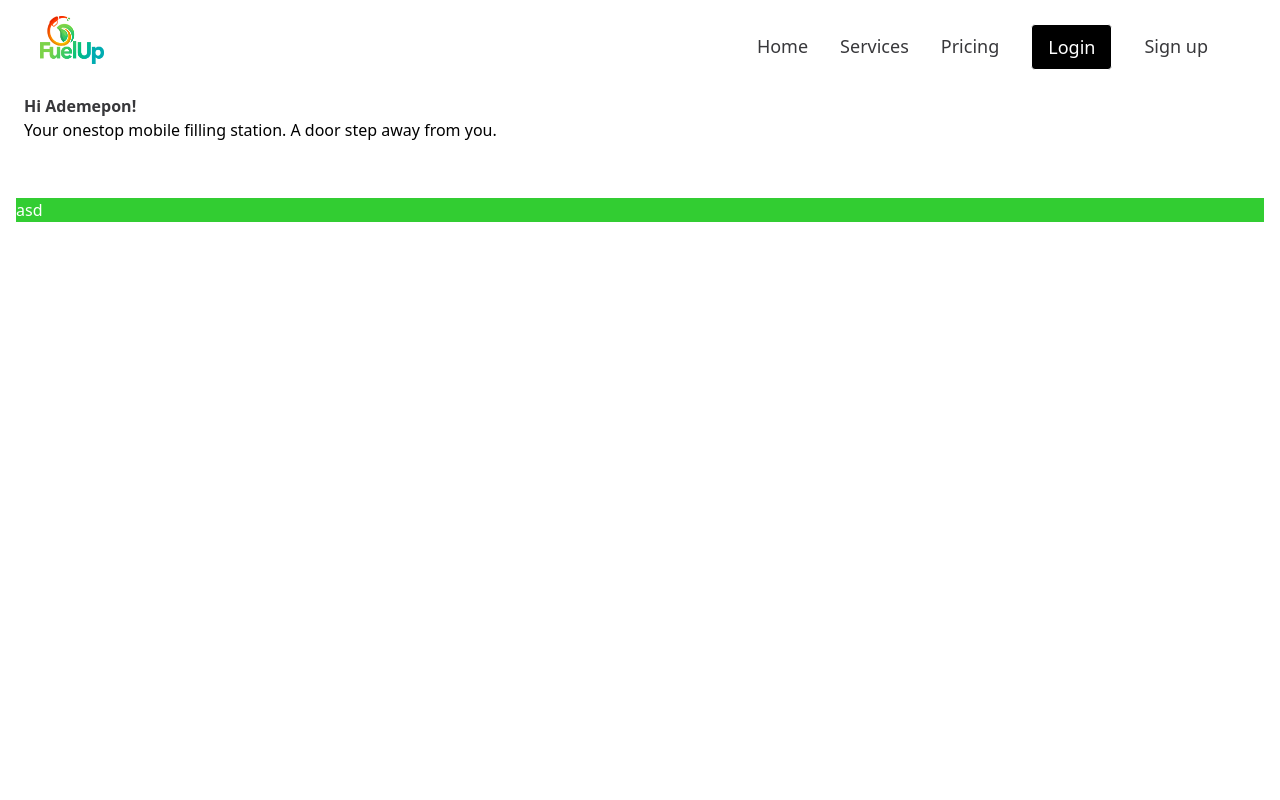
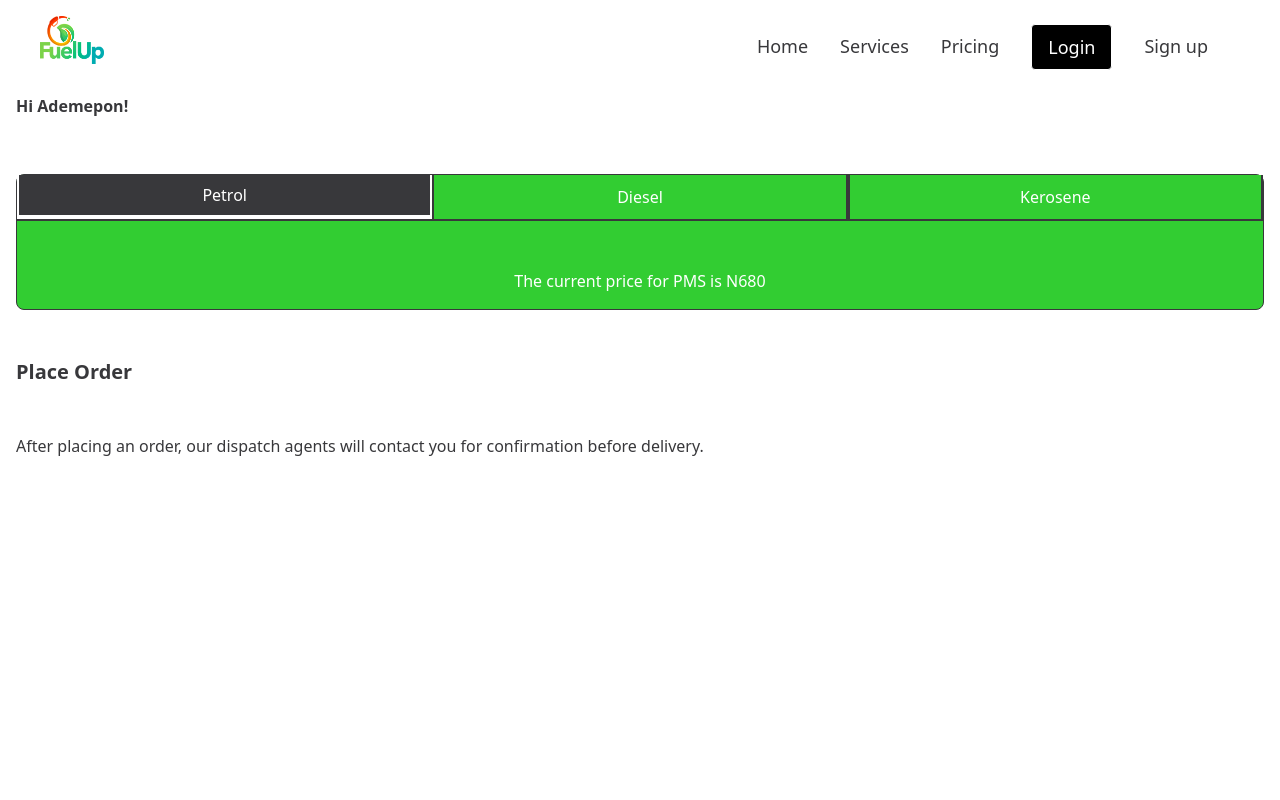
Before and after one commit to Adeboye22/fuel_up, a React (Vite) app in the folder frontend/: page /user in a window 1280 px wide. Shown: the top 800 px of the page. Built offline with nearby package versions, Linux system fonts and the light colour scheme.

Commit message:
user creation

```diff
--- /dev/null
+++ b/frontend/src/Components/app/Tab.jsx
@@ -0,0 +1,26 @@
+import React, { useState } from 'react'
+
+const Tab = ({ tabs }) => {
+    const [activeTab, setActiveTab] = useState(0);
+
+
+    const handleTabClick = (index) => {
+        setActiveTab(index);
+    };
+    return(
+        <div className="flex flex-col">
+            <div className='flex justify-evenly border-b-2 border-gray'>
+
+                {tabs.map((tab, index) => (
+                    <button key={index}
+                    className={`px-4 py-2 w-full border-x-2 border-gray ${activeTab === index? 'bg-gray border-b-4 border-white':'bg-lime border-0'}`} onClick={() => handleTabClick(index)}>{tab.label}</button>
+                ))}
+            </div>
+            <div className='p-4 text-center text-white mt-8'>
+                {tabs[activeTab].content}
+            </div>
+        </div>
+    )
+}
+
+export default Tab;
--- a/frontend/src/Components/app/user.jsx
+++ b/frontend/src/Components/app/user.jsx
@@ -1,20 +1,42 @@
-import React from 'react';
+import React, {useEffect} from 'react';
 import Data from '../../Components/app/user.json';
+import Tab from './Tab';
+import AOS from 'aos';
+import 'aos/dist/aos.css';
 
 const User = () => {
+  useEffect(() => {
+    AOS.init({
+      duration: 1000, // Animation duration
+      once: true, // Whether animation should happen only once - while scrolling down
+    });
+  }, []);
+
     const {users} = Data;
+    const tabs = [
+      { label: 'Petrol', content: 'The current price for PMS is N680' },
+      { label:'Diesel', content: 'The current price for AGO is N1700' },
+      { label: 'Kerosene', content: 'The current price for DPK is N1200' }
+    ];
+
   return (
-    <div className='h-screen px-4'>
-      <div className='p-2'>
+    <div data-aos="fade-up"className='h-screen px-4 text-gray'>
+      <div>
         {users.map((item,index) => (
-            <h1 className='text-gray font-bold'>Hi {item.name}!</h1>
+            <h1 className='text-gray font-bold py-2' key={item.id}>Hi {item.name}!</h1>
         ))}
-        <div>
-            <span>Your onestop mobile filling station. A door step away from you.</span>
-        </div>
       </div>
-      <div className='bg-lime sm:h-48 sm:p-2 mt-12 text-white'>
-        asd
+      {/* tab section */}
+      <div className='bg-lime sm:h-48 container my-12 mx-auto text-white rounded-lg border border-gray'>
+       <Tab tabs={tabs} />
+      </div>
+      {/* order section */}
+      <div className='my-12'>
+        <h1 className='text-xl font-bold'>Place Order</h1>
+        <div></div>
+      </div>
+      <div>
+        <p>After placing an order, our dispatch agents will contact you for confirmation before delivery.</p>
       </div>
     </div>
   )
```
